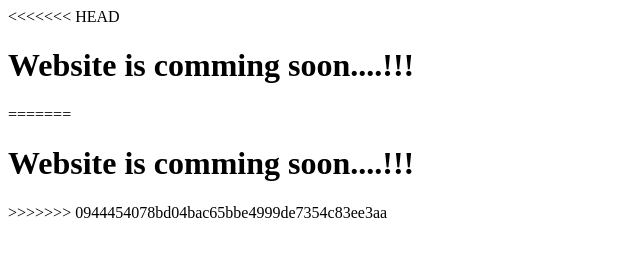
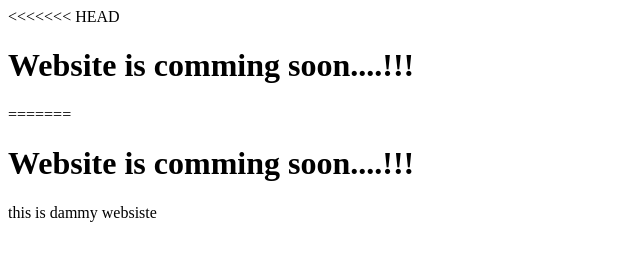
Before and after one commit to Densenium-India/Demo-Project-, a plain HTML site: page index.html in a window 1280 px wide. Shown: the whole page, without its empty margins (0-640 px from the left). Drawn offline with Linux system fonts and the light colour scheme.

Commit message:
new changes

```diff
--- a/index.html
+++ b/index.html
@@ -2,4 +2,4 @@
 <h1>Website is comming soon....!!!</h1>
 =======
 <h1>Website is comming soon....!!!</h1>
->>>>>>> 0944454078bd04bac65bbe4999de7354c83ee3aa
+ this is dammy websiste
```
